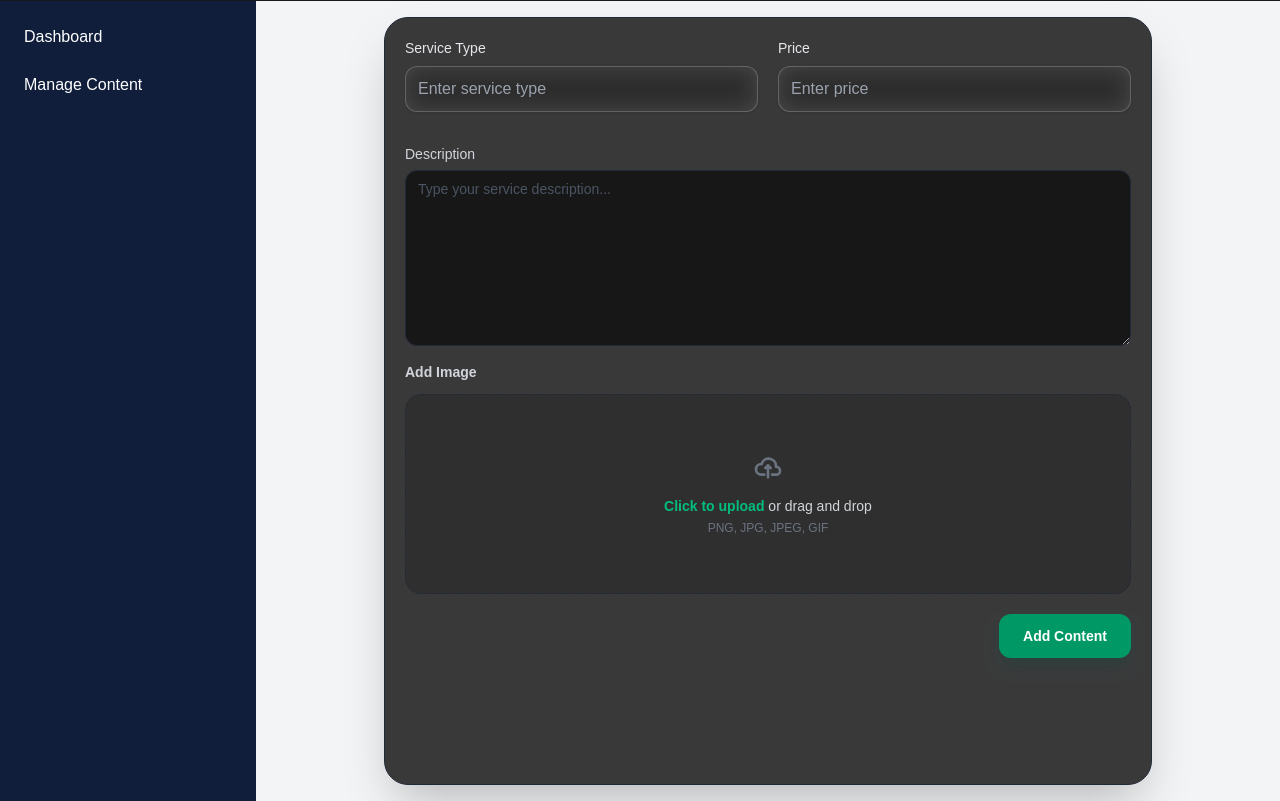
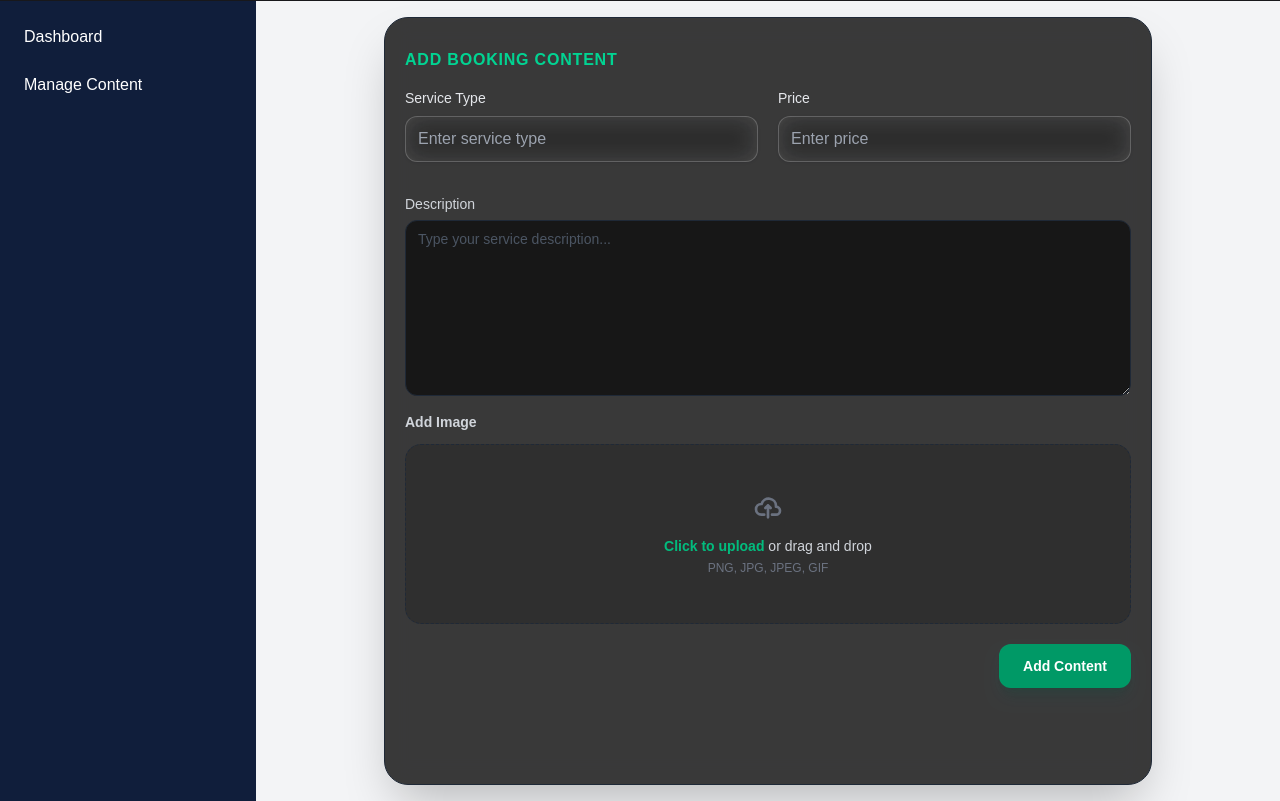
Before and after one commit to FaudinCahyoW/SelfPhoto-Booking, a Next.js app: page /adminPage/serviceManage in a window 1280 px wide. Built offline with nearby package versions, Linux system fonts and the light colour scheme; no server answers; the database is empty.

Commit message:
Update: add title in serviceMange/page.tsx

```diff
--- a/app/adminPage/layout.tsx
+++ b/app/adminPage/layout.tsx
@@ -42,7 +42,7 @@ export default function AdminLayout({
           </h1>
           <p className="mt-6 max-w-xl text-gray-400 text-md text-center">
               PLEASE LOGIN TO ADMIN DASHBOARD
-            </p>
+          </p>
           {children}
         </main>
       </div>
--- a/app/adminPage/serviceManage/page.tsx
+++ b/app/adminPage/serviceManage/page.tsx
@@ -21,10 +21,9 @@ export default function ServicePage() {
 
   useEffect(() => {
     if (success) {
-      reset(),
-      setPreview(null)
+      (reset(), setPreview(null));
     }
-  }, [success, reset])
+  }, [success, reset]);
 
   const onSubmit = async (data: ServiceFormType) => {
     try {
@@ -40,6 +39,9 @@ export default function ServicePage() {
         onSubmit={handleSubmit(onSubmit)}
         inputs={
           <div className="flex flex-col space-y-4 w-full text-left">
+            <span className="text-emerald-400 font-bold tracking-wider uppercase pt-2.5">
+              Add Booking Content
+            </span>
             <div className="grid grid-cols-1 sm:grid-cols-2 gap-5 w-full">
               <InputComponent
                 id="service_type"
@@ -90,7 +92,7 @@ export default function ServicePage() {
               <div className="flex items-center justify-center w-full">
                 <label
                   htmlFor="service_img"
-                  className="relative flex items-center justify-center w-full h-50 bg-neutral-900/30 border border-dashed border-gray-800 rounded-2xl cursor-pointer hover:bg-neutral-900/60 hover:border-gray-700 transition-all duration-200 overflow-hidden "
+                  className="relative flex items-center justify-center w-full h-45 bg-neutral-900/30 border border-dashed border-gray-800 rounded-2xl cursor-pointer hover:bg-neutral-900/60 hover:border-gray-700 transition-all duration-200 overflow-hidden "
                 >
                   {preview ? (
                     <>
```
